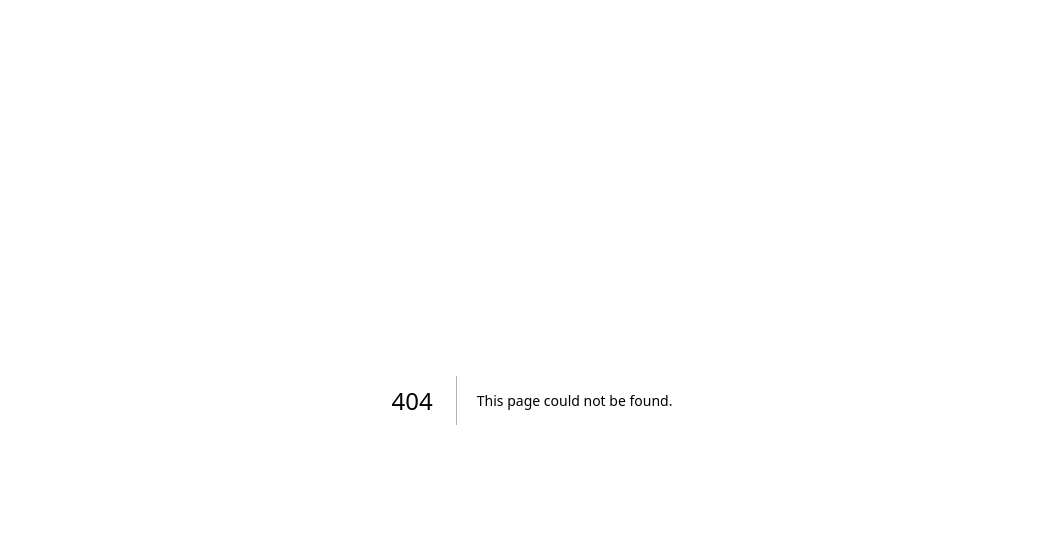
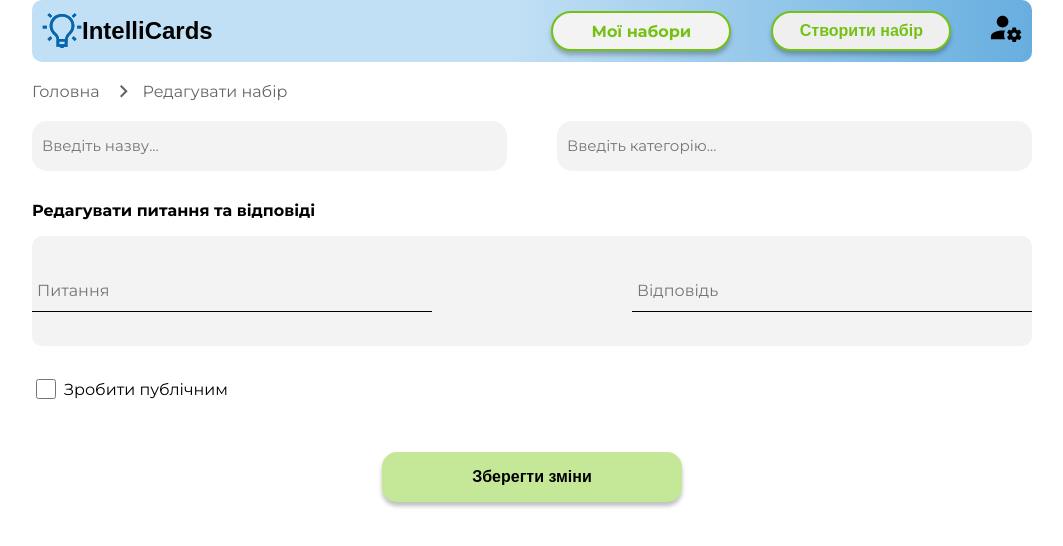
Before and after one commit to DenLehenkyi/IntelliCards, a Next.js app in the folder intellicards/: page /edit/1 in a window 1280 px wide. Before the commit this address had no page. Shown: the top 546 px of the page, without its empty margins (108-1171 px from the left). Built offline with nearby package versions, Linux system fonts and the light colour scheme; no server answers; the database is empty.

Commit message:
[edit mySet]

```diff
--- a/intellicards/pages/api/cardSet.js
+++ b/intellicards/pages/api/cardSet.js
@@ -7,8 +7,20 @@ export default async function handle(req, res) {
   await mongooseConnect();
 
   if (method === "POST") {
-    const { name, category, cards, countCards, userId, rating, IsPublic } =
-      req.body;
+    await handlePost(req, res);
+  } else if (method === "GET") {
+    await handleGet(req, res);
+  } else if (method === "PUT") {
+    await handlePut(req, res);
+  } else if (method === "DELETE") {
+    await handleDelete(req, res);
+  } else {
+    res.status(405).json({ success: false, message: "Method not allowed" });
+  }
+}
+
+async function handlePost(req, res) {
+  const { name, category, cards, countCards, userId, rating, IsPublic } = req.body;
 
   try {
     const newCard = await CardSet.create({
@@ -26,7 +38,8 @@ export default async function handle(req, res) {
     res.status(500).json({ success: false, error: error.message });
   }
 }
-  if (method === "GET") {
+
+async function handleGet(req, res) {
   const { cardSetId } = req.query;
 
   try {
@@ -43,16 +56,15 @@ export default async function handle(req, res) {
     console.error("Error fetching CardSet:", error);
     res.status(500).json({ success: false, message: "Server error" });
   }
-  } else {
-    res.status(405).json({ success: false, message: "Method not allowed" });
 }
-  if (method === "PUT") {
-    const { cardSetId } = req.body;
+
+async function handlePut(req, res) {
+  const { _id, name, category, cards, countCards, IsPublic } = req.body;
 
   try {
     const updatedCardSet = await CardSet.findOneAndUpdate(
-        { cardSetId },
-        { name, category, cards, countCards, userId, rating, IsPublic },
+      { _id },
+      { name, category, cards, countCards, IsPublic },
       { new: true }
     );
 
@@ -67,16 +79,13 @@ export default async function handle(req, res) {
     console.error("Error updating CardSet data:", error);
     res.status(500).json({ success: false, message: "Server error" });
   }
-  } else {
-    res.status(405).json({
-      success: false,
-      message: "Method not supported",
-    });
-    if (method === "DELETE") {
-      const { CardSetId } = req.body;
+}
+
+async function handleDelete(req, res) {
+  const { cardSetId } = req.body;
 
   try {
-        const deletedCardSet = await CardSet.findByIdAndDelete(CardSetId);
+    const deletedCardSet = await CardSet.findByIdAndDelete(cardSetId);
 
     if (!deletedCardSet) {
       return res
@@ -91,8 +100,4 @@ export default async function handle(req, res) {
     console.error("Error deleting CardSet:", error);
     res.status(500).json({ success: false, message: "Server error" });
   }
-    } else {
-      res.status(405).json({ success: false, message: "Method not supported" });
 }
-  }
-}
--- a/intellicards/pages/api/newCard.js
+++ b/intellicards/pages/api/newCard.js
@@ -41,7 +41,7 @@ export default async function handle(req, res) {
     res.status(405).json({ success: false, message: "Method not allowed" });
   }
   if (method === "PUT") {
-    const { cardId } = req.body;
+    const { cardId,question,answer,image } = req.body;
 
     try {
       const updatedCard = await Card.findOneAndUpdate(
--- /dev/null
+++ b/intellicards/pages/edit/[_id].js
@@ -0,0 +1,208 @@
+import { useState, useEffect } from "react";
+import { useRouter } from "next/router";
+import { CardSet } from "@/models/CardSet";
+import axios from "axios";
+import styled from "styled-components";
+import Center from "@/components/Center";
+import Header from "@/components/Header";
+import Navigation from "@/components/Navigation";
+
+export default function EditSetPage({ _id, cardSet }) {
+
+    const [name, setName] = useState("");
+    const [category, setCategory] = useState("");
+    const [cards, setCards] = useState([{ question: "", answer: "" }]);
+    const [isPublic, setIsPublic] = useState(false);
+
+    useEffect(() => {
+      if (cardSet) {
+        setName(cardSet.name);
+        setCategory(cardSet.category);
+        setCards(cardSet.cards);
+        setIsPublic(cardSet.IsPublic);
+      }
+    }, [cardSet]);
+
+    const handleEditSet = async () => {
+      try {
+        await axios.put(`/api/newCard`, {
+            cardId: _id,
+          name,
+          category,
+          cards,
+          countCards: cards.length,
+          IsPublic: isPublic,
+        });
+        // Додайте код для перенаправлення або виведення повідомлення про успіх
+      } catch (error) {
+        console.error("Error editing set:", error);
+        // Обробте помилку, наприклад, показавши користувачеві повідомлення про помилку
+      }
+    };
+
+    const handleQuestionChange = (index, value) => {
+      const newCards = [...cards];
+      newCards[index].question = value;
+      setCards(newCards);
+    };
+
+    const handleAnswerChange = (index, value) => {
+      const newCards = [...cards];
+      newCards[index].answer = value;
+      setCards(newCards);
+    };
+
+    return (
+      <Center>
+        <Header />
+        <Navigation page="Редагувати набір" />
+
+        <StyledDiv>
+          <StyledInput
+            placeholder="Введіть назву..."
+            value={name}
+            onChange={(e) => setName(e.target.value)}
+          />
+          <StyledInput
+            placeholder="Введіть категорію..."
+            value={category}
+            onChange={(e) => setCategory(e.target.value)}
+          />
+        </StyledDiv>
+
+        <StyledText>Редагувати питання та відповіді</StyledText>
+
+        {cards.map((card, index) => (
+          <StyledQuestionDiv key={index}>
+            <StyledCardInput
+              placeholder="Питання"
+              value={card.question}
+              onChange={(e) => handleQuestionChange(index, e.target.value)}
+            />
+            <StyledCardInput
+              placeholder="Відповідь"
+              value={card.answer}
+              onChange={(e) => handleAnswerChange(index, e.target.value)}
+            />
+          </StyledQuestionDiv>
+        ))}
+
+        <CheckBoxDiv>
+          <CheckBox
+            type="checkbox"
+            id="isPublic"
+            checked={isPublic}
+            onChange={(e) => setIsPublic(e.target.checked)}
+          />
+          <label htmlFor="isPublic">Зробити публічним</label>
+        </CheckBoxDiv>
+
+        <AddSet onClick={handleEditSet}>Зберегти зміни</AddSet>
+      </Center>
+    );
+  }
+
+export async function getServerSideProps(context) {
+  const { _id } = context.query;
+  const cardSet = await CardSet.findById(_id).populate("cards");
+
+  return {
+    props: {
+      _id: _id.toString(),
+      cardSet: JSON.parse(JSON.stringify(cardSet)),
+    },
+  };
+}
+
+const AddSet = styled.button`
+  width: 300px;
+  height: 50px;
+  border-radius: 15px;
+  margin-top: 50px;
+  background-color: #c5e898;
+  font-weight: bold;
+  margin-left: 350px;
+  font-size: 16px;
+  border: none;
+  cursor: pointer;
+  transition: background-color 1 ease;
+  box-shadow: 0px 4px 4px rgba(0, 0, 0, 0.25);
+  margin-bottom: 25px;
+  &:hover {
+    background-color: #75c113;
+  }
+`;
+
+const StyledInput = styled.input`
+  width: 800px;
+  height: 50px;
+  border-radius: 15px;
+  background-color: #f3f3f3;
+  border: none;
+  outline: none;
+  padding-left: 10px;
+  &::placeholder {
+    font-family: "Montserrat", sans-serif;
+    line-height: 50px;
+    font-size: 15px;
+  }
+`;
+
+const StyledQuestionDiv = styled.div`
+  display: flex;
+  justify-content: space-between; // Aligns question and answer inputs
+  align-items: center; // Aligns vertically within each question div
+  height: 110px;
+  background-color: #f3f3f3;
+  width: 1000px;
+  border-radius: 10px;
+  gap: 20px; // Spacing between question and answer inputs
+  margin-bottom: 30px;
+  position: relative;
+  font-family: "Montserrat", sans-serif;
+`;
+
+const StyledCardInput = styled.input`
+  padding: 20px 5px;
+  width: 400px;
+  font-size: 16px;
+  height: 36px;
+  border: none;
+  border-bottom: 0.5px solid black;
+  outline: none;
+  background-color: #f3f3f3;
+  &::placeholder {
+    font-family: "Montserrat", sans-serif;
+    font-size: 16px;
+    padding-bottom: 20px;
+  }
+`;
+
+const StyledDiv = styled.div`
+  display: flex;
+  align-items: center;
+  font-family: "Montserrat", sans-serif;
+  margin-top: 20px;
+  width: 1000px;
+  & > ${StyledInput}:first-child {
+    margin-right: 50px;
+  }
+`;
+
+const StyledText = styled.p`
+  font-weight: bold;
+  font-family: "Montserrat", sans-serif;
+  margin-top: 30px;
+`;
+
+const CheckBoxDiv = styled.div`
+  display: flex;
+  align-items: center;
+  margin-top: 20px;
+  gap: 5px;
+`;
+
+const CheckBox = styled.input`
+  width: 20px;
+  height: 20px;
+`;
--- a/intellicards/pages/index.js
+++ b/intellicards/pages/index.js
@@ -13,7 +13,7 @@ import { User } from "@/models/User";
 
 export default function Home({ cardSets, users }) {
   const [selectedCategory, setSelectedCategory] = useState("");
-
+  console.log(cardSets);
   const handleCategoryClick = (category) => {
     setSelectedCategory(category);
   };
--- a/intellicards/pages/CreateSet.js
+++ b/intellicards/pages/sets/CreateSet.js
@@ -58,7 +58,7 @@ export default function CreateSet() {
       console.log(newCardSet);
       setName("");
       setCategory("");
-      // setCards([{ question: "", answer: "" }]);
+      setCards([{ question: "", answer: "" }]);
     } catch (error) {
       console.error("Error creating card set", error);
     }
```
Also changed, not shown: intellicards/pages/set/[_id].js (+12 -12 lines), intellicards/pages/sets/mySets.js (+28 -15 lines), intellicards/pages/top_users.js (+76 -10 lines), intellicards/components/Card/CardsBox.js (line endings or trailing spaces). Lines whose indentation alone changed are shown as unchanged.
